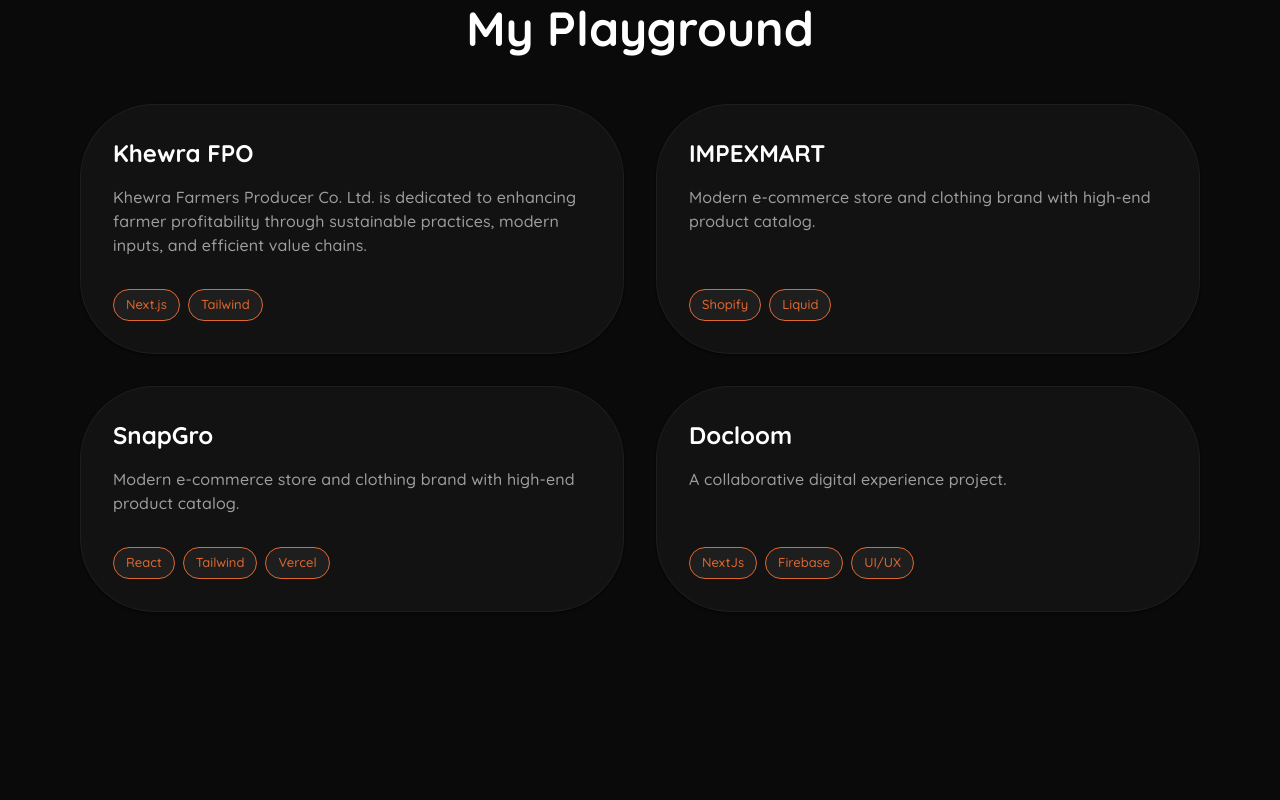
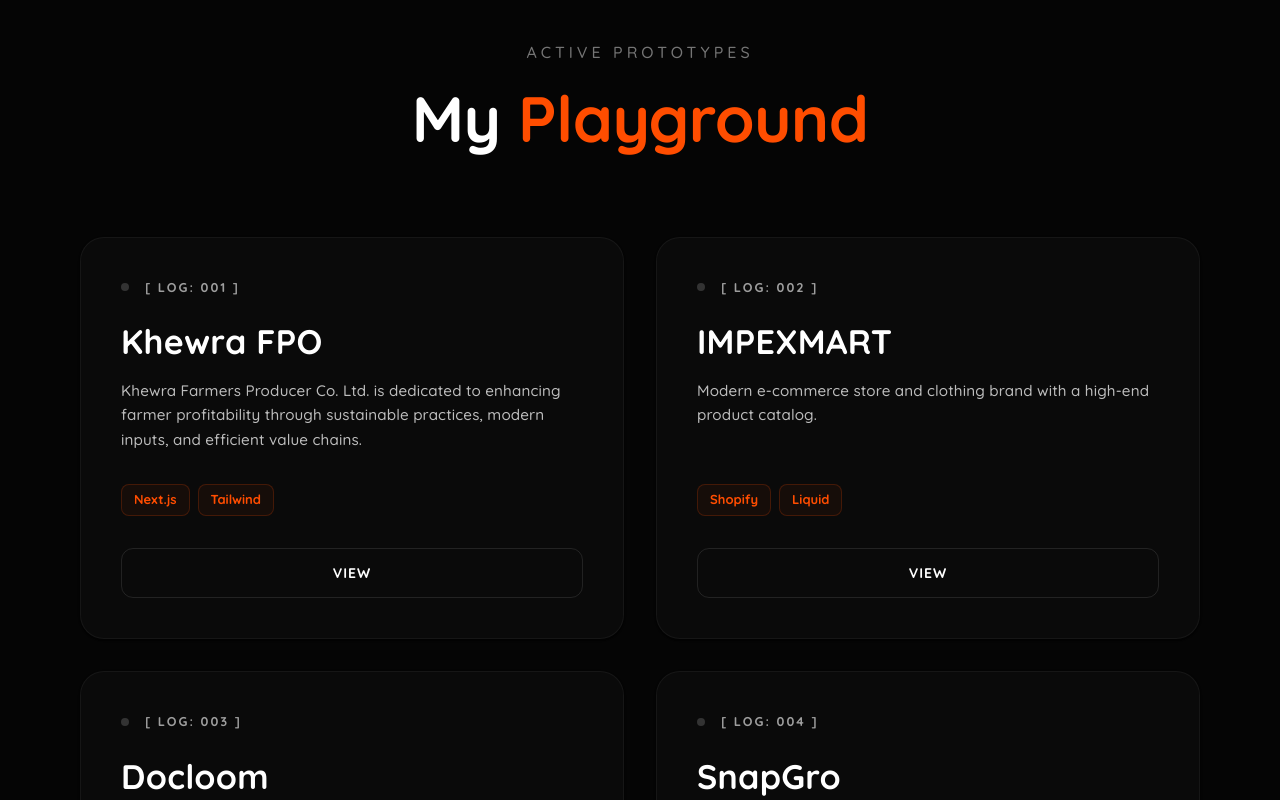
Before and after one commit to raiarjun2005/arjun-s-porofolio, a Next.js app: page / in a window 1280 px wide. Shown: the part 880-1680 px from the top of the page. Built offline with nearby package versions, Linux system fonts and the light colour scheme; what @mui/material-nextjs would draw is missing.

Commit message:
Initial commit

```diff
--- a/app/components/ProjectsSection.tsx
+++ b/app/components/ProjectsSection.tsx
@@ -1,119 +1,244 @@
-import React from "react";
-import { Box, Typography, Grid, Paper, Chip } from "@mui/material";
+"use client";
+import React, { useState } from "react";
+import { Box, Typography, Grid, Paper, Chip, Button, Dialog, DialogContent, Slide, IconButton } from "@mui/material";
+import { TransitionProps } from "@mui/material/transitions";
 import { Quicksand } from "next/font/google";
 
-const quicksand = Quicksand({ subsets: ["latin"], weight: ["600"] });
+const quicksand = Quicksand({ subsets: ["latin"], weight: ["500", "700"] });
+const amgOrange = "#ff4d00";
 
 const myProjects = [
   {
+    id: "001",
     name: "Khewra FPO",
     desc: "Khewra Farmers Producer Co. Ltd. is dedicated to enhancing farmer profitability through sustainable practices, modern inputs, and efficient value chains.",
     techStack: ["Next.js", "Tailwind"],
+    specs: {
+      obstacle: "Digitizing a traditional Farmer Producer Organization (FPO). The challenge was to create an interface that is extremely fast, accessible, and not intimidating for users transitioning from offline to digital supply chains.",
+      architecture: "Engineered a highly responsive frontend using Next.js for fast server-side rendering (SSR) and SEO. Utilized Tailwind CSS to rapidly prototype and scale the UI components without bloat.",
+      output: "Delivered a scalable, high-performance web platform that bridges the gap between modern agricultural inputs and local farmers, streamlining their digital value chain."
+    }
   },
   {
+    id: "002",
     name: "IMPEXMART",
-    desc: "Modern e-commerce store and clothing brand with high-end product catalog.",
+    desc: "Modern e-commerce store and clothing brand with a high-end product catalog.",
     techStack: ["Shopify", "Liquid"],
+    specs: {
+      obstacle: "Building a premium e-commerce experience that handles high-res product catalogs without compromising on load times or mobile responsiveness.",
+      architecture: "Customized the Shopify Liquid architecture to strip away redundant scripts. Optimized the checkout funnel and integrated dynamic inventory rendering for real-time stock updates.",
+      output: "A sleek, conversion-optimized storefront that provides a frictionless shopping experience, matching the brand's premium identity."
+    }
   },
   {
+    id: "003",
+    name: "Docloom",
+    desc: "A collaborative digital experience project.",
+    techStack: ["Next.js", "Firebase", "UI/UX"],
+    specs: {
+      obstacle: "Creating a seamless collaborative environment where users can interact with real-time data syncing without encountering race conditions or data overlap.",
+      architecture: "Integrated Firebase real-time database with a Next.js frontend. Structured the data nodes to handle concurrent read/writes efficiently, paired with a highly intuitive UI/UX design.",
+      output: "A fluid, real-time collaborative workspace that updates instantaneously, providing users with a zero-latency digital experience."
+    }
+  },
+  {
+    id: "004",
     name: "SnapGro",
     desc: "Modern e-commerce store and clothing brand with high-end product catalog.",
     techStack: ["React", "Tailwind", "Vercel"],
-  },
-  {
-    name: "Docloom",
-    desc: "A collaborative digital experience project.",
-    techStack: ["NextJs", "Firebase", "UI/UX"],
+    specs: {
+      obstacle: "Deploying a highly visual e-commerce catalog that requires rapid updates and instant content delivery across global edge networks.",
+      architecture: "Built a modular React single-page application (SPA) styled with Tailwind for component consistency. Configured automated CI/CD pipelines through Vercel for instant deployments.",
+      output: "A lightning-fast web app with edge-caching, ensuring that product images and details load instantly regardless of the user's geographic location."
+    }
   },
 ];
 
+const Transition = React.forwardRef(function Transition(
+  props: TransitionProps & {
+    children: React.ReactElement<any, any>;
+  },
+  ref: React.Ref<unknown>,
+) {
+  return <Slide direction="up" ref={ref} {...props} />;
+});
+
 export default function ProjectsSection() {
+  const [selectedProject, setSelectedProject] = useState<any>(null);
+
+  const handleOpenSpecs = (project: any) => setSelectedProject(project);
+  const handleCloseSpecs = () => setSelectedProject(null);
+
   return (
-    <Box sx={{ py: 10, px: { xs: 2, md: 10 }, bgcolor: "#0a0a0a" }}>
-      <Typography
-        variant="h3"
-        sx={{
-          color: "white",
-          fontFamily: quicksand.style.fontFamily,
-          mb: 6,
-          textAlign: "center",
-          fontWeight: "bold",
-        }}
-      >
-        My Playground
+    <Box sx={{ py: { xs: 10, md: 15 }, px: { xs: 2, md: 4, lg: 10 }, bgcolor: "#050505" }}>
+
+      <Box sx={{ textAlign: "center", mb: 10 }}>
+        <Typography sx={{ color: "grey.600", letterSpacing: 4, mb: 2, fontSize: { xs: "0.8rem", md: "1rem" }, textTransform: "uppercase", fontFamily: quicksand.style.fontFamily }}>
+          Active Prototypes
         </Typography>
+        <Typography variant="h2" sx={{ color: "white", fontFamily: quicksand.style.fontFamily, fontWeight: "bold", fontSize: { xs: "2.5rem", md: "4rem" } }}>
+          My <Box component="span" sx={{ color: amgOrange }}>Playground</Box>
+        </Typography>
+      </Box>
 
       <Grid container spacing={4}>
         {myProjects.map((project, index) => (
           <Grid size={{ xs: 12, md: 6 }} key={index}>
             <Paper
               sx={{
-                p: 4,
-                bgcolor: "#121212",
-                borderRadius: "74px",
+                p: { xs: 4, md: 5 },
+                bgcolor: "#0a0a0a",
+                borderRadius: "24px",
                 border: "1px solid rgba(255,255,255,0.05)",
+                position: "relative",
                 height: "100%",
-                transition: "border-color 0.3s ease",
-
+                display: "flex",
+                flexDirection: "column",
+                transition: "all 0.3s cubic-bezier(0.4, 0, 0.2, 1)",
+                overflow: "hidden",
                 "&:hover": {
-                  borderColor: "#df6830",
-                },
-                "&:hover .slide-content": {
-                  transform: "translateX(30px)",
+                  borderColor: amgOrange,
+                  transform: "translateY(-5px)",
+                  boxShadow: `0 15px 40px rgba(255, 77, 0, 0.1)`,
+                  "& .engine-light": { bgcolor: amgOrange, boxShadow: `0 0 10px ${amgOrange}` }
                 },
               }}
             >
-              <Box
-                className="slide-content"
-                sx={{
-                  transition: "transform 0.3s ease",
-                  display: "flex",
-                  flexDirection: "column",
-                  height: "100%",
-                }}
-              >
-                <Typography
-                  variant="h5"
-                  sx={{
-                    color: "white",
-                    fontFamily: quicksand.style.fontFamily,
-                    mb: 2,
-                    fontWeight: "bold",
-                  }}
-                >
+              <Box sx={{ display: "flex", alignItems: "center", mb: 3 }}>
+                <Box className="engine-light" sx={{ width: "8px", height: "8px", borderRadius: "50%", bgcolor: "#333", mr: 2, transition: "0.3s" }} />
+                <Typography sx={{ color: "grey.500", fontSize: "0.8rem", letterSpacing: 2, fontFamily: quicksand.style.fontFamily, fontWeight: "bold" }}>
+                  [ LOG: {project.id} ]
+                </Typography>
+              </Box>
+
+              <Typography variant="h4" sx={{ color: "white", fontFamily: quicksand.style.fontFamily, mb: 2, fontWeight: "bold" }}>
                 {project.name}
               </Typography>
 
-                <Typography
-                  sx={{
-                    color: "grey.500",
-                    mb: 4,
-                    flexGrow: 1,
-                    fontFamily: quicksand.style.fontFamily,
-                  }}
-                >
+              <Typography sx={{ color: "grey.400", mb: 4, flexGrow: 1, fontFamily: quicksand.style.fontFamily, fontSize: "0.95rem", lineHeight: 1.6 }}>
                 {project.desc}
               </Typography>
 
-                <Box sx={{ display: "flex", gap: 1, flexWrap: "wrap" }}>
+              <Box sx={{ display: "flex", gap: 1, flexWrap: "wrap", mb: 4 }}>
                 {project.techStack.map((tech, i) => (
                   <Chip
                     key={i}
                     label={tech}
                     sx={{
-                        bgcolor: "rgba(255,255,255,0.05)",
-                        color: "#df6830",
+                      bgcolor: "rgba(255, 77, 0, 0.05)",
+                      color: amgOrange,
                       fontFamily: quicksand.style.fontFamily,
-                        border: "1px solid #df6830",
+                      fontWeight: "bold",
+                      border: `1px solid rgba(255, 77, 0, 0.2)`,
+                      borderRadius: "8px"
                     }}
                   />
                 ))}
               </Box>
-              </Box>
+
+              <Button
+                onClick={() => handleOpenSpecs(project)}
+                fullWidth
+                sx={{
+                  color: "white",
+                  border: "1px solid rgba(255,255,255,0.1)",
+                  borderRadius: "12px",
+                  py: 1.5,
+                  fontFamily: quicksand.style.fontFamily,
+                  fontWeight: "bold",
+                  letterSpacing: 1,
+                  transition: "all 0.3s",
+                  "&:hover": { bgcolor: amgOrange, borderColor: amgOrange, color: "black" }
+                }}
+              >
+                View
+              </Button>
             </Paper>
           </Grid>
         ))}
       </Grid>
+
+      <Dialog
+        open={Boolean(selectedProject)}
+        TransitionComponent={Transition}
+        keepMounted
+        onClose={handleCloseSpecs}
+        maxWidth="md"
+        fullWidth
+        PaperProps={{
+          sx: {
+            bgcolor: "#0a0a0a",
+            backgroundImage: "repeating-linear-gradient(45deg, rgba(255,255,255,0.015) 0px, rgba(255,255,255,0.015) 1px, transparent 1px, transparent 10px)",
+            border: `1px solid ${amgOrange}`,
+            borderRadius: "24px",
+            boxShadow: `0 20px 60px rgba(0,0,0,0.9), inset 0 2px 10px rgba(255,77,0,0.1)`,
+            m: 2
+          }
+        }}
+      >
+        {selectedProject && (
+          <DialogContent sx={{ p: { xs: 3, md: 6 }, position: "relative" }}>
+
+            <IconButton
+              onClick={handleCloseSpecs}
+              sx={{ position: "absolute", top: 16, right: 16, color: "grey.500", "&:hover": { color: amgOrange, transform: "rotate(90deg)" }, transition: "0.3s" }}
+            >
+              <Typography sx={{ fontWeight: "bold", fontSize: "1.2rem", fontFamily: quicksand.style.fontFamily }}>X</Typography>
+            </IconButton>
+
+            <Typography sx={{ color: amgOrange, letterSpacing: 2, fontSize: "0.8rem", fontWeight: "bold", mb: 1, fontFamily: quicksand.style.fontFamily }}>
+              [ DIAGNOSTIC REPORT: {selectedProject.id} ]
+            </Typography>
+            <Typography variant="h3" sx={{ color: "white", fontWeight: "bold", mb: 2, fontFamily: quicksand.style.fontFamily }}>
+              {selectedProject.name}
+            </Typography>
+
+            <Box sx={{ display: "flex", gap: 1, mb: 6, flexWrap: "wrap" }}>
+              {selectedProject.techStack.map((tech: string, i: number) => (
+                 <Chip key={i} label={tech} size="small" sx={{ bgcolor: "rgba(255,255,255,0.05)", color: "grey.300", fontFamily: quicksand.style.fontFamily, border: "1px solid rgba(255,255,255,0.1)" }} />
+              ))}
+            </Box>
+
+            <Box sx={{ display: "flex", flexDirection: { xs: "column", md: "row" }, gap: 5 }}>
+
+              <Box sx={{ flex: 1 }}>
+                <Box sx={{ borderTop: `2px solid ${amgOrange}`, pt: 2 }}>
+                  <Typography sx={{ color: "white", fontWeight: "bold", fontSize: "1.1rem", mb: 2, fontFamily: quicksand.style.fontFamily }}>
+                    1. The Obstacle
+                  </Typography>
+                  <Typography sx={{ color: "grey.400", fontSize: "0.9rem", lineHeight: 1.6, fontFamily: quicksand.style.fontFamily }}>
+                    {selectedProject?.specs?.obstacle}
+                  </Typography>
+                </Box>
+              </Box>
+
+              <Box sx={{ flex: 1 }}>
+                <Box sx={{ borderTop: `2px solid #444`, pt: 2, transition: "0.3s", "&:hover": { borderTopColor: "white" } }}>
+                  <Typography sx={{ color: "white", fontWeight: "bold", fontSize: "1.1rem", mb: 2, fontFamily: quicksand.style.fontFamily }}>
+                    2. The Architecture
+                  </Typography>
+                  <Typography sx={{ color: "grey.400", fontSize: "0.9rem", lineHeight: 1.6, fontFamily: quicksand.style.fontFamily }}>
+                    {selectedProject?.specs?.architecture}
+                  </Typography>
+                </Box>
+              </Box>
+
+              <Box sx={{ flex: 1 }}>
+                <Box sx={{ borderTop: `2px solid #444`, pt: 2, transition: "0.3s", "&:hover": { borderTopColor: "white" } }}>
+                  <Typography sx={{ color: "white", fontWeight: "bold", fontSize: "1.1rem", mb: 2, fontFamily: quicksand.style.fontFamily }}>
+                    3. The Output
+                  </Typography>
+                  <Typography sx={{ color: "grey.400", fontSize: "0.9rem", lineHeight: 1.6, fontFamily: quicksand.style.fontFamily }}>
+                    {selectedProject?.specs?.output}
+                  </Typography>
+                </Box>
+              </Box>
+
+            </Box>
+
+          </DialogContent>
+        )}
+      </Dialog>
     </Box>
   );
 }
```
Lines whose indentation alone changed are shown as unchanged.
